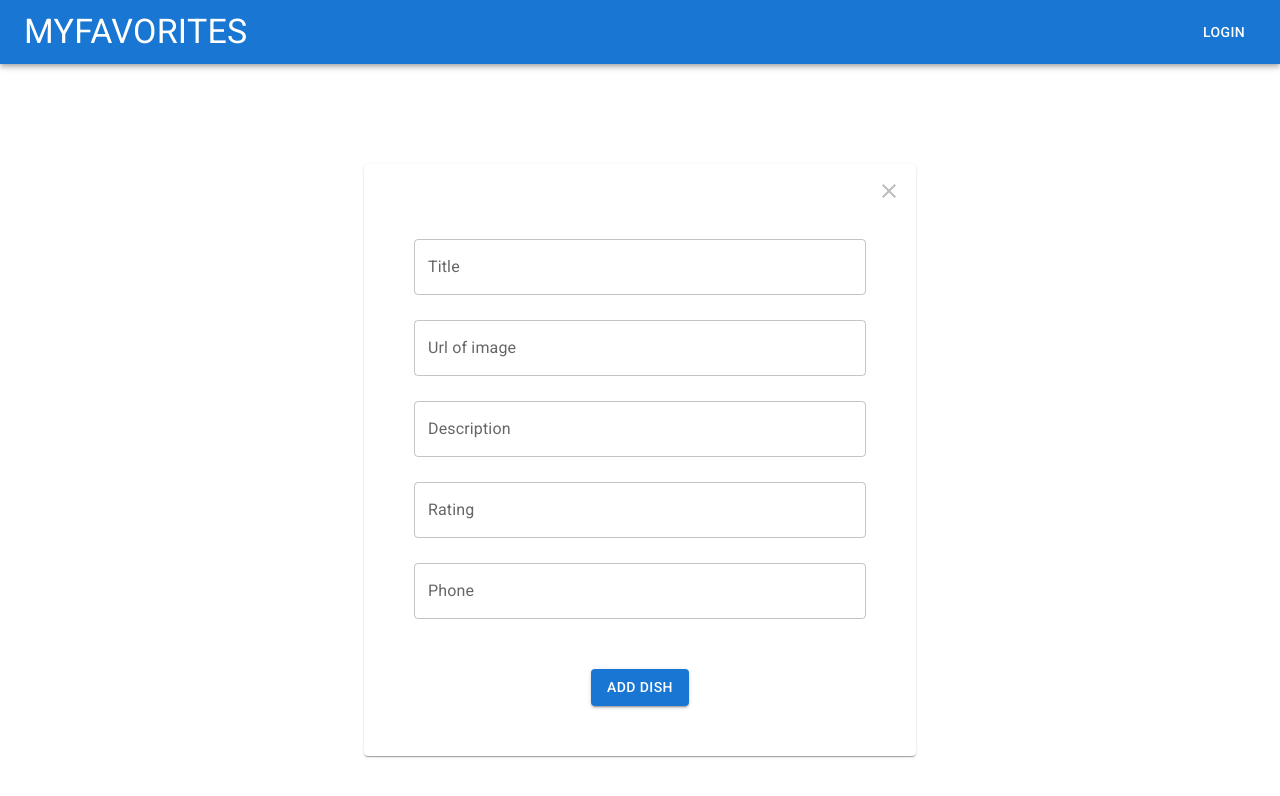
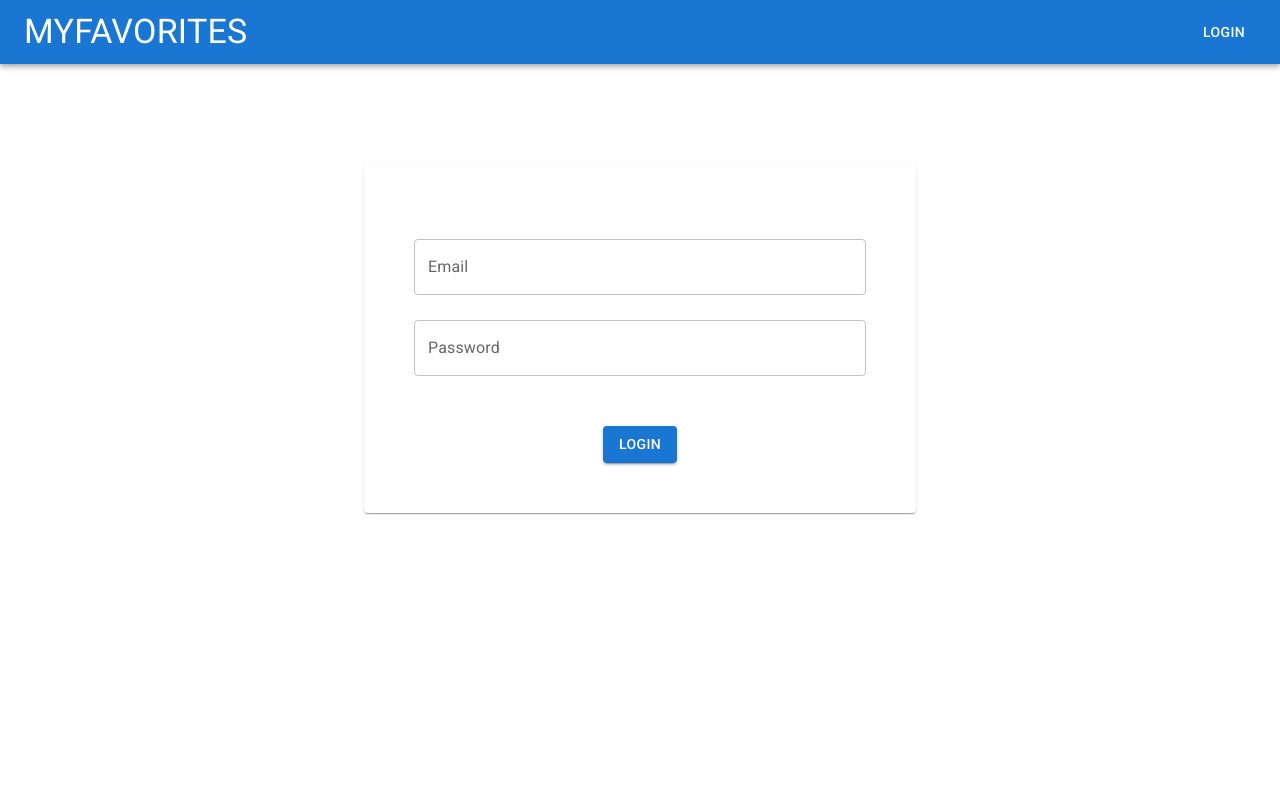
Before and after one commit to renras/favourite-dishes, a Next.js app: page /login in a window 1280 px wide. Shown: the top 796 px of the page. Built offline with nearby package versions, Linux system fonts and the light colour scheme.

Commit message:
add fields to login form

```diff
--- a/lib/firebase-config.ts
+++ b/lib/firebase-config.ts
@@ -1,5 +1,6 @@
 import { initializeApp } from "firebase/app";
 import { getFirestore } from "firebase/firestore";
+import { getAuth } from "firebase/auth";
 
 const firebaseConfig = {
   apiKey: "AIzaSyCbVvF_SrGsW81i3mPq13RM_FjnpcOjr3U",
@@ -13,3 +14,4 @@ const firebaseConfig = {
 
 const app = initializeApp(firebaseConfig);
 export const db = getFirestore(app);
+export const auth = getAuth(app);
--- a/pages/login.tsx
+++ b/pages/login.tsx
@@ -1,25 +1,19 @@
 import React, { useContext } from "react";
 import AppContext from "../context/AppContext";
 import { useForm, SubmitHandler, Controller } from "react-hook-form";
-import isURL from "validator/lib/isURL";
-import { isValidPhoneNumber } from "libphonenumber-js";
 import TextField from "@mui/material/TextField";
 import Container from "@mui/material/Container";
 import Paper from "@mui/material/Paper";
 import Typography from "@mui/material/Typography";
 import Button from "@mui/material/Button";
-import CloseIcon from "@mui/icons-material/Close";
 import { toast } from "react-toastify";
 import "react-toastify/dist/ReactToastify.css";
-import { collection, addDoc } from "firebase/firestore";
-import { db } from "../lib/firebase-config";
 
 interface IFormInput {
-  title: string;
-  imgUrl: string;
-  description: string;
-  rating: number;
-  phone?: string;
+  username: string;
+  email: string;
+  password: string;
+  confirmPassword: string;
 }
 
 const Form = () => {
@@ -30,21 +24,7 @@ const Form = () => {
   } = useForm<IFormInput>();
   const { dispatch } = useContext(AppContext);
 
-  const onSubmit: SubmitHandler<IFormInput> = (data) => {
-    const dishesCollectionRef = collection(db, "favorite-dishes");
-
-    const addDish = async () => {
-      await addDoc(dishesCollectionRef, {
-        name: data.title,
-        image: data.imgUrl,
-        description: data.description,
-        rating: data.rating,
-        phone: data.phone,
-      });
-    };
-
-    addDish();
-
+  const onSubmit: SubmitHandler<IFormInput> = () => {
     document.body.style.cursor = "wait";
 
     const notify = () => {
@@ -69,12 +49,6 @@ const Form = () => {
     location.reload();
   };
 
-  const toggleModal = () => {
-    dispatch({ type: "TOGGLE_MODAL", payload: false });
-    document.documentElement.style.setProperty("--overflow", "auto");
-    document.documentElement.style.setProperty("--padding-right", "0");
-  };
-
   return (
     <Container
       component="form"
@@ -91,149 +65,45 @@ const Form = () => {
           position: "relative",
         }}
       >
-        <CloseIcon
-          sx={{
-            position: "absolute",
-            top: "15px",
-            right: "15px",
-            color: "#bdbdbd",
-            cursor: "pointer",
-          }}
-          onClick={toggleModal}
-        />
         <Controller
-          name="title"
+          name="email"
           control={control}
           rules={{ required: true }}
           render={({ field }) => (
-            <TextField {...field} label="Title" variant="outlined" fullWidth />
+            <TextField {...field} label="Email" variant="outlined" fullWidth />
           )}
         />
-        {errors.title?.type === "required" && (
+        {errors.username?.type === "required" && (
           <Typography
             variant="caption"
             component="p"
             sx={{ marginLeft: "5px", color: "#e57373" }}
           >
-            Title is required.
+            Email is required.
           </Typography>
         )}
         <Controller
-          name="imgUrl"
+          name="password"
           control={control}
-          rules={{ required: true, validate: (value) => isURL(value) }}
+          rules={{ required: true }}
           render={({ field }) => (
             <TextField
               {...field}
-              label="Url of image"
+              type="password"
+              label="Password"
               variant="outlined"
               fullWidth
               sx={{ marginTop: "25px" }}
             />
           )}
         />
-        {errors.imgUrl?.type === "required" && (
+        {errors.password?.type === "required" && (
           <Typography
             variant="caption"
             component="p"
             sx={{ marginLeft: "5px", color: "#e57373" }}
           >
-            Title is required.
-          </Typography>
-        )}
-        {errors.imgUrl?.type === "validate" && (
-          <Typography
-            variant="caption"
-            component="p"
-            sx={{ marginLeft: "5px", color: "#e57373" }}
-          >
-            Title is required.
-          </Typography>
-        )}
-        <Controller
-          name="description"
-          control={control}
-          rules={{ required: true }}
-          render={({ field }) => (
-            <TextField
-              {...field}
-              label="Description"
-              variant="outlined"
-              fullWidth
-              sx={{ marginTop: "25px" }}
-            />
-          )}
-        />
-        {errors.description?.type === "required" && (
-          <Typography
-            variant="caption"
-            component="p"
-            sx={{ marginLeft: "5px", color: "#e57373" }}
-          >
-            Description is required.
-          </Typography>
-        )}
-        <Controller
-          name="rating"
-          control={control}
-          rules={{ required: true, min: 1, max: 5 }}
-          render={({ field }) => (
-            <TextField
-              {...field}
-              type="number"
-              label="Rating"
-              variant="outlined"
-              fullWidth
-              sx={{ marginTop: "25px" }}
-            />
-          )}
-        />
-        {errors.rating?.type === "required" && (
-          <Typography
-            variant="caption"
-            component="p"
-            sx={{ marginLeft: "5px", color: "#e57373" }}
-          >
-            Rating is required.
-          </Typography>
-        )}
-        {errors.rating?.type === ("min" || "max") && (
-          <Typography
-            variant="caption"
-            component="p"
-            sx={{ marginLeft: "5px", color: "#e57373" }}
-          >
-            Pick a number from 1 to 5.
-          </Typography>
-        )}
-        <Controller
-          name="phone"
-          control={control}
-          rules={{
-            required: false,
-            validate: {
-              isValidPhoneNumber: (value) =>
-                value !== "" ? isValidPhoneNumber(value as string, "PH") : true,
-            },
-          }}
-          render={({ field }) => (
-            <TextField
-              type="tel"
-              {...field}
-              label="Phone"
-              variant="outlined"
-              fullWidth
-              sx={{ marginTop: "25px" }}
-            />
-          )}
-        />
-        {errors.phone?.type === "isValidPhoneNumber" && (
-          <Typography
-            variant="caption"
-            component="p"
-            sx={{ marginLeft: "5px", color: "#e57373" }}
-          >
-            Enter a valid phone number.
+            Password is required.
           </Typography>
         )}
         <Button
@@ -241,7 +111,7 @@ const Form = () => {
           variant="contained"
           sx={{ alignSelf: "center", marginTop: "50px" }}
         >
-          Add Dish
+          Login
         </Button>
       </Paper>
     </Container>
```
